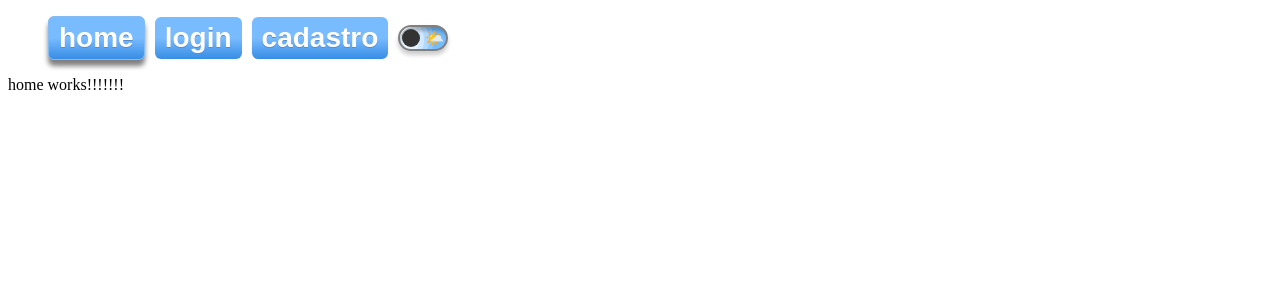
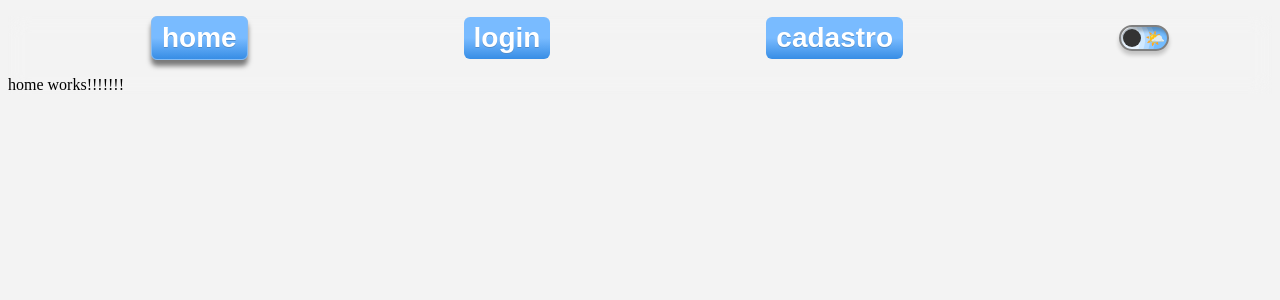
Before and after one commit to Hildemberg986/Project-Farm, an Angular app: page / in a window 1280 px wide. Shown: the top 300 px of the page. Built offline with nearby package versions, Linux system fonts and the light colour scheme; a web font is replaced by a local one.

Commit message:
modification in dark and light themes

```diff
--- a/src/app/shared/main/main.component.css
+++ b/src/app/shared/main/main.component.css
@@ -2,7 +2,8 @@ ul{
     display: flex;
     align-items: center;
     gap: 10px;
-    justify-content:flex-start ;
+    justify-content:space-around	;
+
 
 }
 li {
--- a/src/app/shared/main/main.component.html
+++ b/src/app/shared/main/main.component.html
@@ -7,11 +7,11 @@
   </head>
 <header>
     <ul>
-        <li> <a [ngClass]="{'buttonNav-dark': darkMode, 'buttonNav-light': !darkMode}" routerLink="" [routerLinkActive]="['active']" [routerLinkActiveOptions]="{exact: true}">home</a>
+        <li> <a draggable="false" [ngClass]="{'buttonNav-dark': darkMode, 'buttonNav-light': !darkMode}" routerLink="" [routerLinkActive]="['active']" [routerLinkActiveOptions]="{exact: true}">home</a>
         </li>
-        <li><a [ngClass]="{'buttonNav-dark': darkMode, 'buttonNav-light': !darkMode}" routerLink="login" [routerLinkActive]="['active']" [routerLinkActiveOptions]="{exact: true}">login</a>
+        <li><a draggable="false" [ngClass]="{'buttonNav-dark': darkMode, 'buttonNav-light': !darkMode}" routerLink="login" [routerLinkActive]="['active']" [routerLinkActiveOptions]="{exact: true}">login</a>
         </li>
-        <li><a [ngClass]="{'buttonNav-dark': darkMode, 'buttonNav-light': !darkMode}" routerLink="register" [routerLinkActive]="['active']" [routerLinkActiveOptions]="{exact: true}">cadastro</a>
+        <li><a draggable="false" [ngClass]="{'buttonNav-dark': darkMode, 'buttonNav-light': !darkMode}" routerLink="register" [routerLinkActive]="['active']" [routerLinkActiveOptions]="{exact: true}">cadastro</a>
         </li>
         <li>
           <app-dark-button (dadosEnviados)="receberDados($event)"></app-dark-button>
--- a/src/styles.css
+++ b/src/styles.css
@@ -1,12 +1,14 @@
 /* You can add global styles to this file, and also import other style files */
 /* Estilos para o modo claro */
 body {
-    background-color: #ffffff;
-    color: #000000;
-  }
+  background-color: rgba(240, 240, 240, 0.8);
+  backdrop-filter: blur(10px);
+  color: #000000;
+}
 
-  /* Estilos para o modo escuro */
+/* Estilos para o modo escuro */
 body.dark-mode {
-    background-color: #1a1a1a;
-    color: #ffffff;
-  }
+  background-color: rgba(1, 1, 1, .8);
+  backdrop-filter: blur(10px);
+  color: #ffffff;
+}
```
